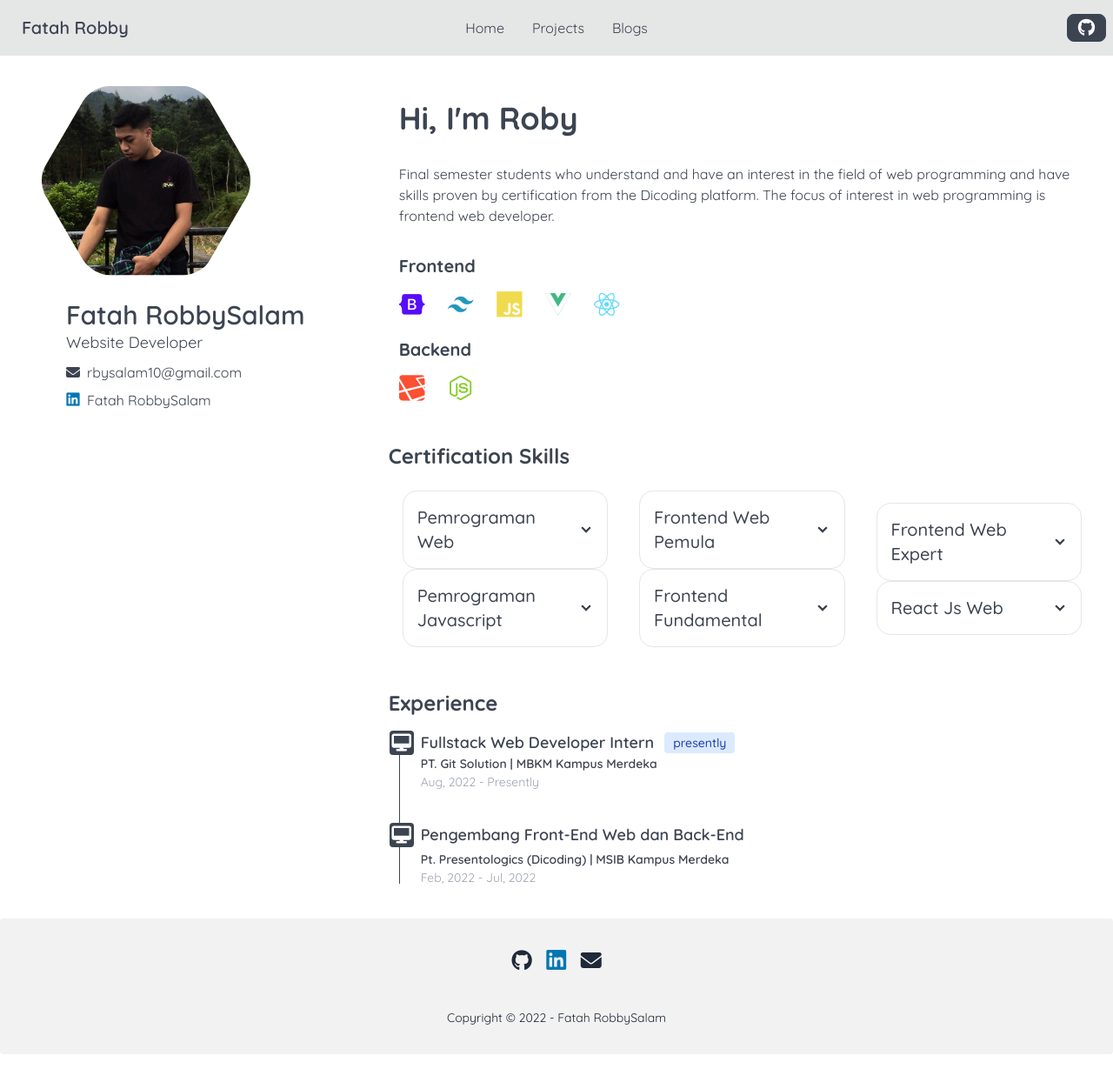
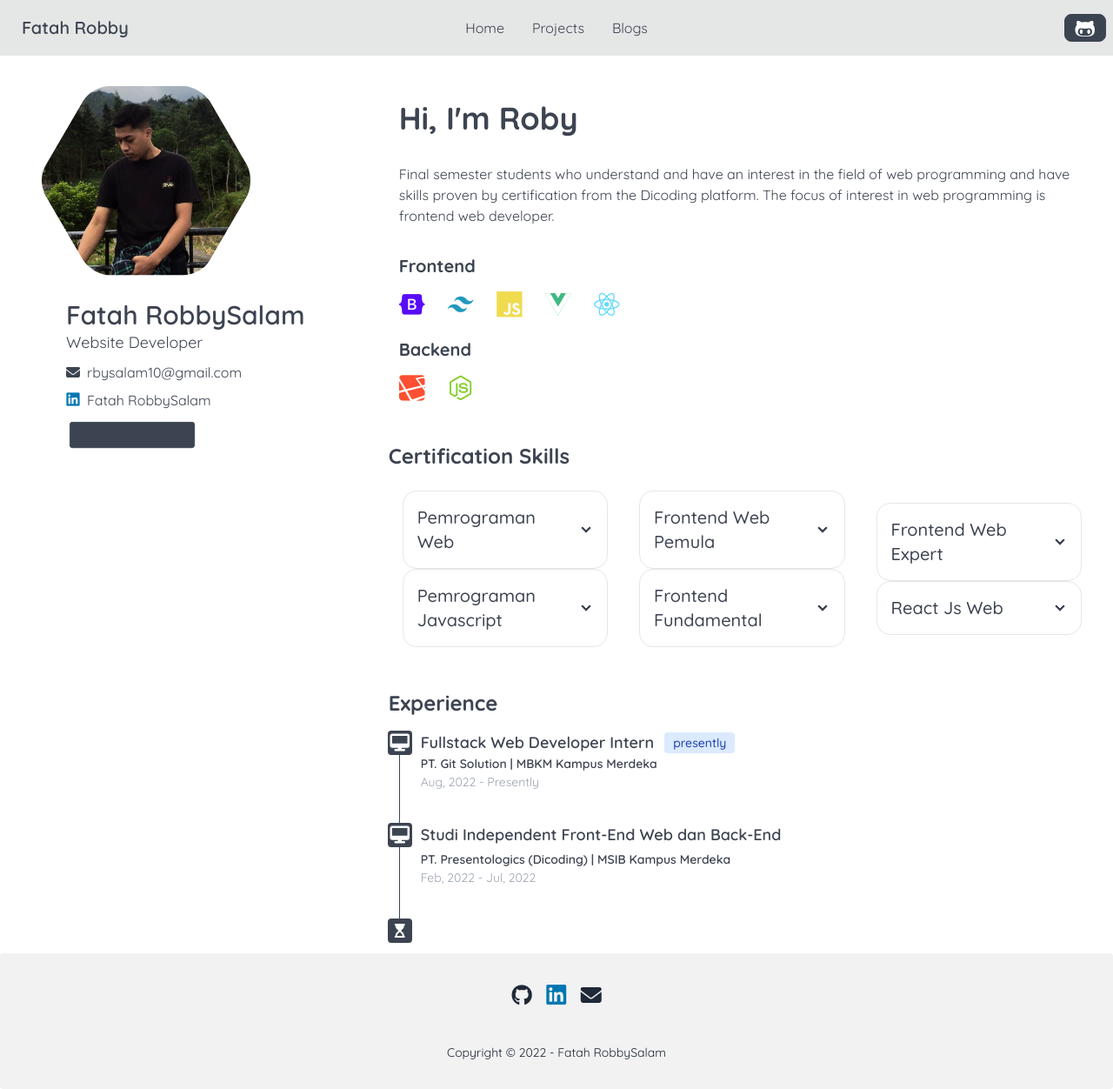
Before and after one commit to FthRobby/portfolio-v2, a Vue app: page / in a window 1280 px wide. Shown: the whole page at 87% size. Before the commit the page ends 1212 px from the top, so only its background shows below. Built offline with nearby package versions, Linux system fonts and the light colour scheme.

Commit message:
add download button

```diff
--- a/src/App.vue
+++ b/src/App.vue
@@ -42,9 +42,9 @@ import axios from "axios";
         </li>
       </ul>
     </div>
-    <div class="navbar-end">
-      <a href="https://github.com/fthrobby" target="_blank" class="btn btn-sm btn-neutral dark:btn-primary"><i
-          class="fa fa-github text-xl"></i></a>
+    <div class="navbar-end ">
+      <a href="https://github.com/fthrobby" target="_blank" class="text-xl btn btn-sm btn-neutral dark:btn-primary">
+        <i class="fab fa-github-alt text-2xl"></i> </a>
     </div>
   </div>
 
--- a/src/components/About.vue
+++ b/src/components/About.vue
@@ -160,7 +160,7 @@
       <ol class="relative border-l border-neutral dark:border-white">
 
         <li class="mb-10 ml-6">
-          <span class="flex absolute -left-3 justify-center items-center w-7 h-7 bg-neutral rounded dark:bg-white ">
+          <span class="flex absolute -left-4 justify-center items-center w-7 h-7 bg-neutral rounded dark:bg-white ">
             <i class="fa fa-desktop text-xl text-white dark:text-neutral"></i>
           </span>
           <h3 class="flex items-center text-lg font-semibold text-neutral dark:text-white">
@@ -180,21 +180,28 @@
         </li>
 
         <li class="mb-10 ml-6">
-          <span class="flex absolute -left-3  justify-center items-center w-7 h-7 bg-neutral rounded dark:bg-white ">
+          <span class="flex absolute -left-4  justify-center items-center w-7 h-7 bg-neutral rounded dark:bg-white ">
             <i class="fa fa-desktop text-xl text-white dark:text-neutral"></i>
           </span>
           <h3 class="flex items-center mb-1 text-lg font-semibold text-neutral dark:text-white">
-            Pengembang Front-End Web dan Back-End
+            Studi Independent Front-End Web dan Back-End
           </h3>
-          <h2 class="flex items-center mb-1 text-sm font-semibold text-neutral dark:text-white">Pt. Presentologics
+          <h2 class="flex items-center mb-1 text-sm font-semibold text-neutral dark:text-white">PT. Presentologics
             (Dicoding) |
-            MSIB Kampus Merdeka</h2>
+            MSIB Kampus Merdeka
+          </h2>
           <time class="block mb-2 text-sm font-normal leading-none text-gray-400">Feb, 2022 - Jul, 2022</time>
-          <!-- <p class="mb-4 text-base font-normal leading-none text-neutral dark:text-white">
-            Create the first web using basic HTML, CSS, and JavaScript as the 3 pillars of building a website.
-            Proficient in using Javascript to create interactive websites. Using modern tools such as webpack in
-            developing websites. And do testing on the website that has been created
-          </p> -->
+
+
+        </li>
+
+        <li class="mb-10 ml-6">
+          <span class="flex absolute -left-4  justify-center items-center w-7 h-7 bg-neutral rounded dark:bg-white ">
+            <i class="fa-solid fa-hourglass-start text-white dark:text-neutral"></i>
+          </span>
+          <h3 class="flex items-center mb-1 text-lg font-semibold text-neutral dark:text-white">
+
+          </h3>
         </li>
 
 
@@ -209,4 +216,7 @@
 </script>
 
 <style>
+.-left-4 {
+  left: -14px !important;
+}
 </style>
--- a/src/components/Headline.vue
+++ b/src/components/Headline.vue
@@ -7,8 +7,12 @@
         <div class="mb-2 mx-7 mt-4 justif-center items-center">
           <h1 class="md:text-3xl text-2xl text-neutral font-semibold dark:text-white">Fatah RobbySalam</h1>
           <div class="md:text-lg text-neutral dark:text-white">Website Developer</div>
-          <a href="#" class="text-neutral dark:text-white md:hidden mt-1"></a>
+          <a href="https://github.com/FthRobby/portfolio-v2/raw/master/src/assets/resume/Fatah-RobbySalam.pdf"
+            class="text-neutral dark:text-white md:hidden mt-1 btn btn-sm dark:btn-primary">
+            <i class="fa fa-download mr-2"></i>Download CV
+          </a>
         </div>
+
       </div>
       <div class="mx-7 hidden md:block">
         <div class="my-2 text-neutral flex dark:text-white">
@@ -16,8 +20,15 @@
               class="fa fa-envelope mr-2"></i>rbysalam10@gmail.com</a>
         </div>
         <div class="my-2 text-neutral flex dark:text-white">
-          <a href="https://www.linkedin.com/in/fatah-robbysalam/" target="_blank"> <i
-              class="devicon-linkedin-plain colored mr-2 text-primary "></i>Fatah RobbySalam</a>
+          <a href="https://www.linkedin.com/in/fatah-robbysalam/" target="_blank">
+            <i class="devicon-linkedin-plain colored mr-2 text-primary "></i>Fatah RobbySalam
+          </a>
+        </div>
+        <div class="my-2">
+          <a href="https://github.com/FthRobby/portfolio-v2/raw/master/src/assets/resume/Fatah-RobbySalam.pdf"
+            class="text-neutral dark:text-white mt-1 btn btn-sm dark:btn-primary rounded">
+            <i class="fa fa-download mr-2"></i>Download CV
+          </a>
         </div>
       </div>
     </div>
@@ -25,9 +36,6 @@
 </template>
 
 <script>
-export default {
-
-}
 </script>
 
 <style>
```
